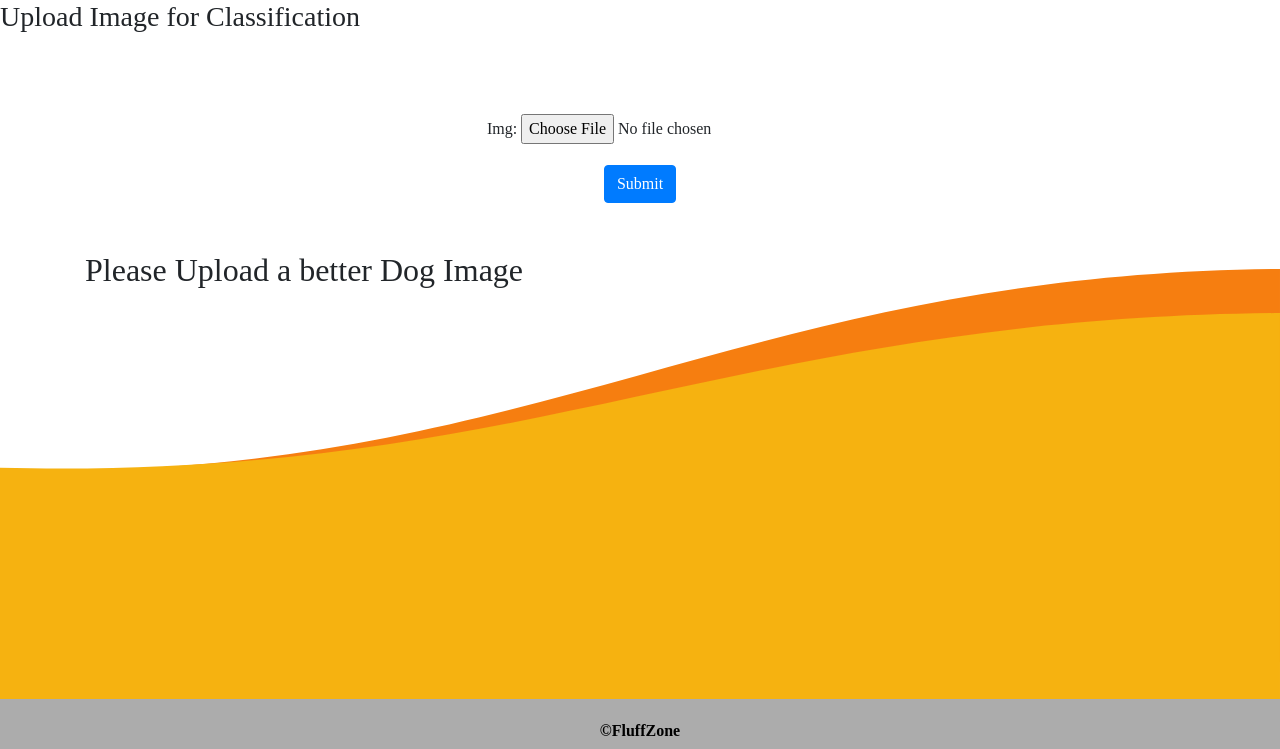
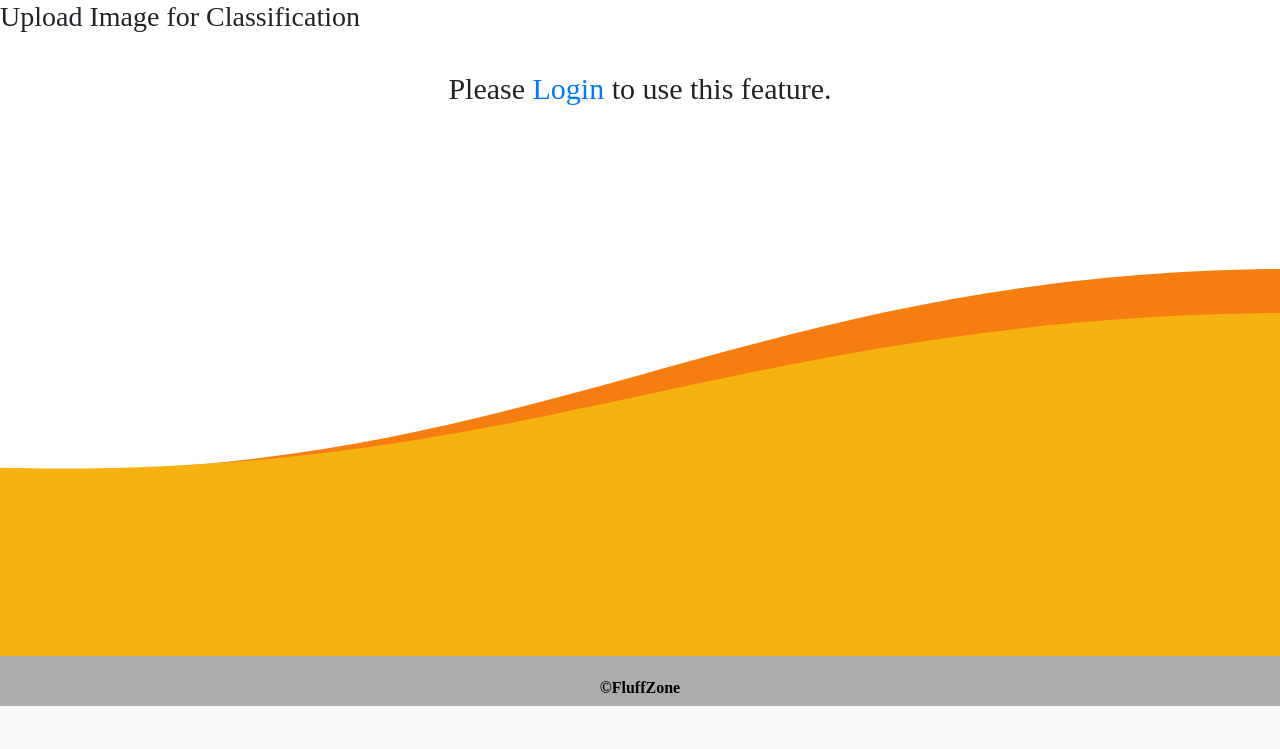
Before and after one commit to varunmamtora06/FluffZone, a Django app: page /identifyBreed in a window 1280 px wide. Shown: the part 94-843 px from the top of the page. After the commit the page ends 800 px from the top, so only its background shows below. Run offline with Django 3.2, Linux system fonts and the light colour scheme; parts of the project's set-up code (start-up, migrations or seed data) failed here and were passed over; some libraries are stand-ins or nearby versions; some web fonts are replaced.

Commit message:
update identifbreedPG

```diff
--- a/fluffzone/static/CSS/identif.css
+++ b/fluffzone/static/CSS/identif.css
@@ -8,7 +8,7 @@
 .footer{
     margin-top: 0px;
     bottom: 0;
-    position: relative;
+    position: absolute;
     /* z-index: -10; */
 }
 
--- a/fluffzone/templates/identifBreed.html
+++ b/fluffzone/templates/identifBreed.html
@@ -15,6 +15,8 @@
 
 
 <br>
+{% if user.is_authenticated %}
+
     <div class="container blog-input text-center mt-5">
                 <form action="identifyBreed" method = "post" enctype="multipart/form-data" class="form-style-4">
                     {% csrf_token %}
@@ -43,6 +45,13 @@
                 </div>
             </div>
     </div>
+{% else %}
+    <div class="container text-center">
+        <p style="font-size:30px" style="top:20%;">
+            Please <a href="login">Login</a> to use this feature.
+        </p>
+    </div>
+{% endif %}
 
 <div class="bottom-pattern">
     <img src="{% static 'images/bottomPattern.svg' %}" style="height:auto; max-width:100%;">
```
Also changed, not shown: 1 other file. Lines whose indentation alone changed are shown as unchanged.
